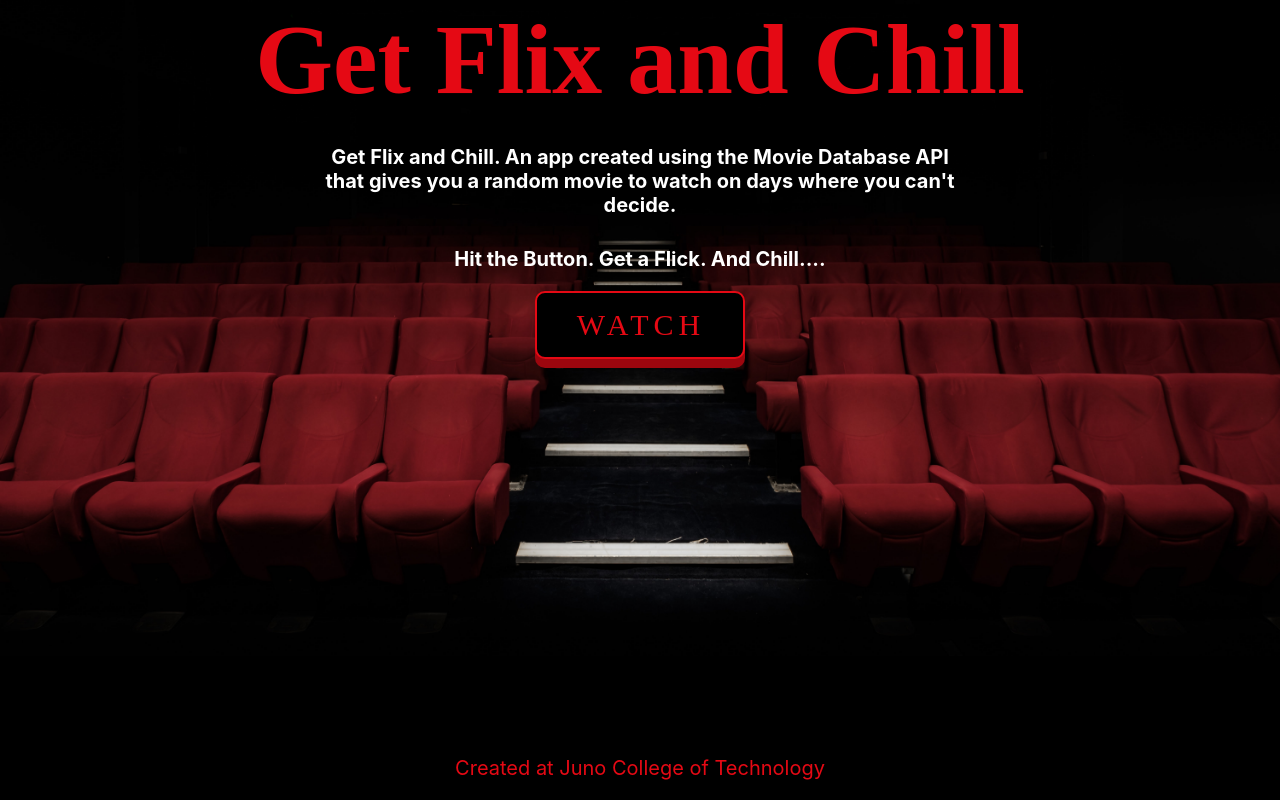
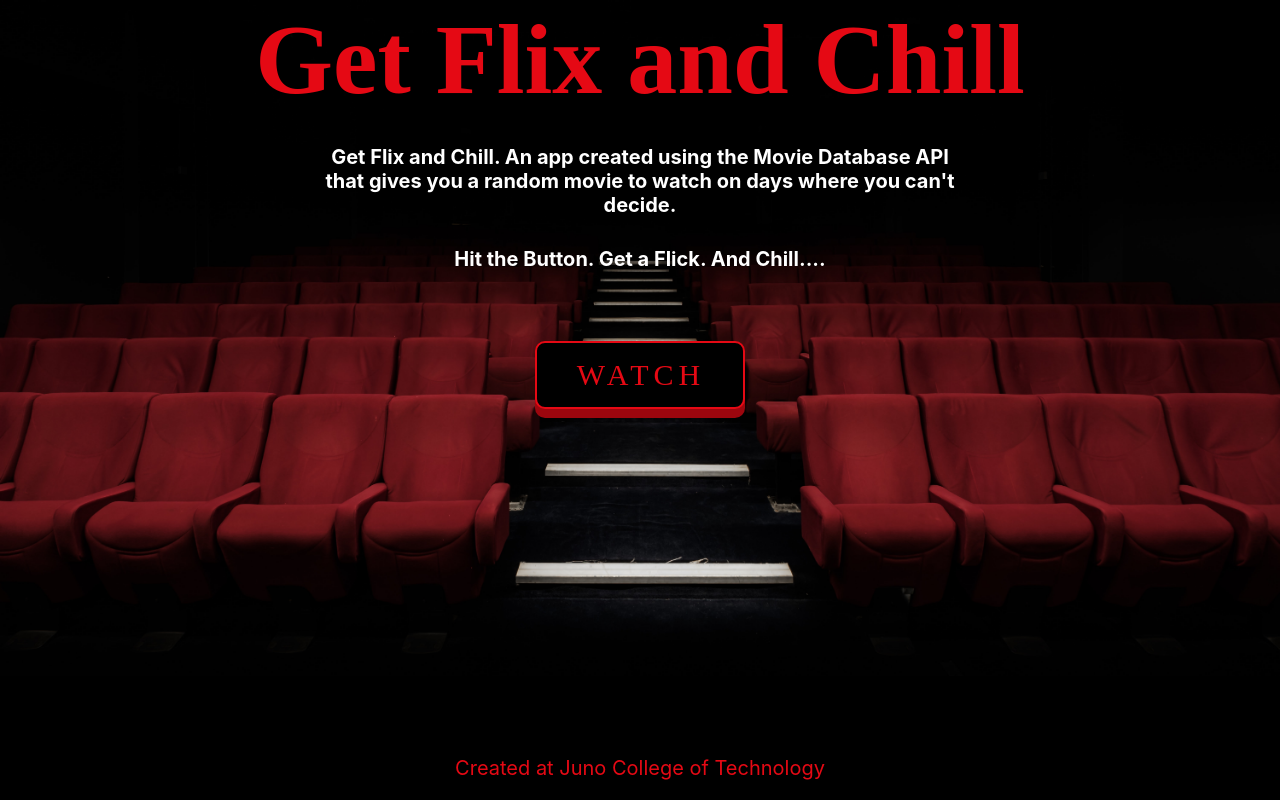
Before and after one commit to rakpcodes/get-flix-and-chill, a React (Create React App) app: page / in a window 1280 px wide. Built offline with nearby package versions, Linux system fonts and the light colour scheme; no server answers; the HTML template or start-up script is replaced by a standard one; a web font is replaced by a local one.

Commit message:
slight header spacing adjustment

```diff
--- a/src/App.css
+++ b/src/App.css
@@ -28,7 +28,7 @@ body {
   display: flex;
   flex-direction: column;
   align-items: center;
-  /* margin-top: px; */
+  margin-bottom: 40px;
 }
 
 .header h1 {
@@ -59,7 +59,7 @@ body {
   font-size: 1.5rem;
   font-family: 'Koulen', cursive;
   position: relative;
-  bottom: 50px;
+  bottom: 40px;
   margin: 50px 0px;
   letter-spacing: 5px;
   box-shadow: 0 9px #9c060e;
```
